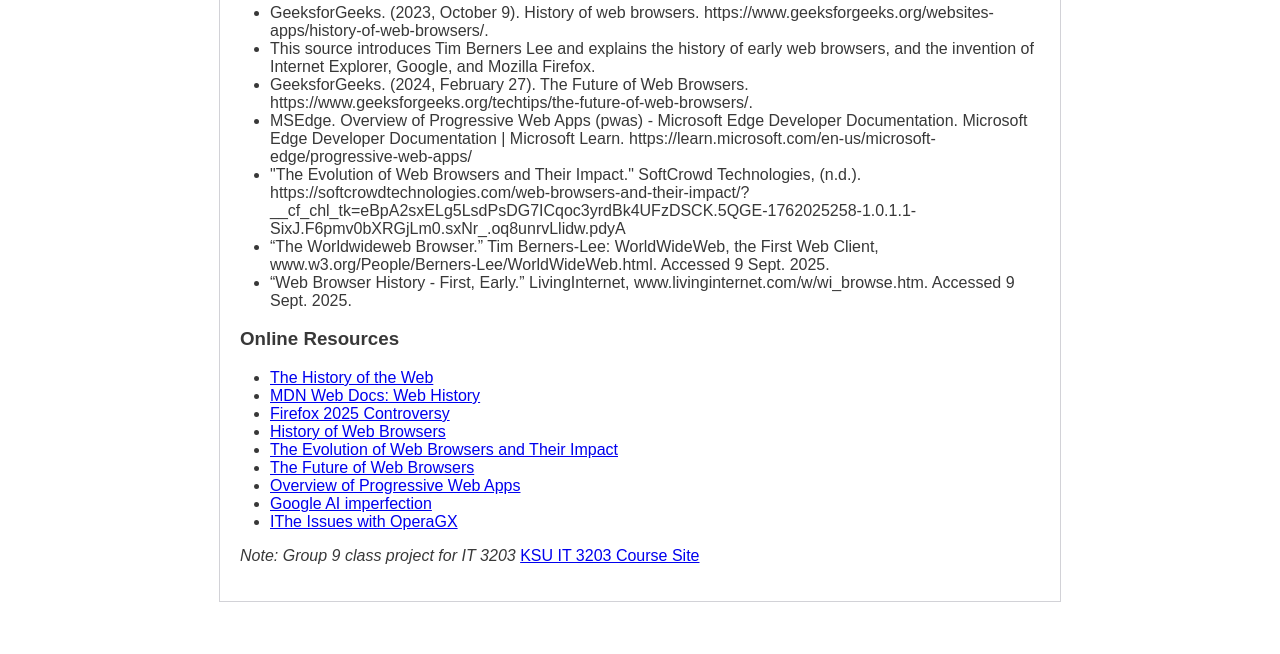
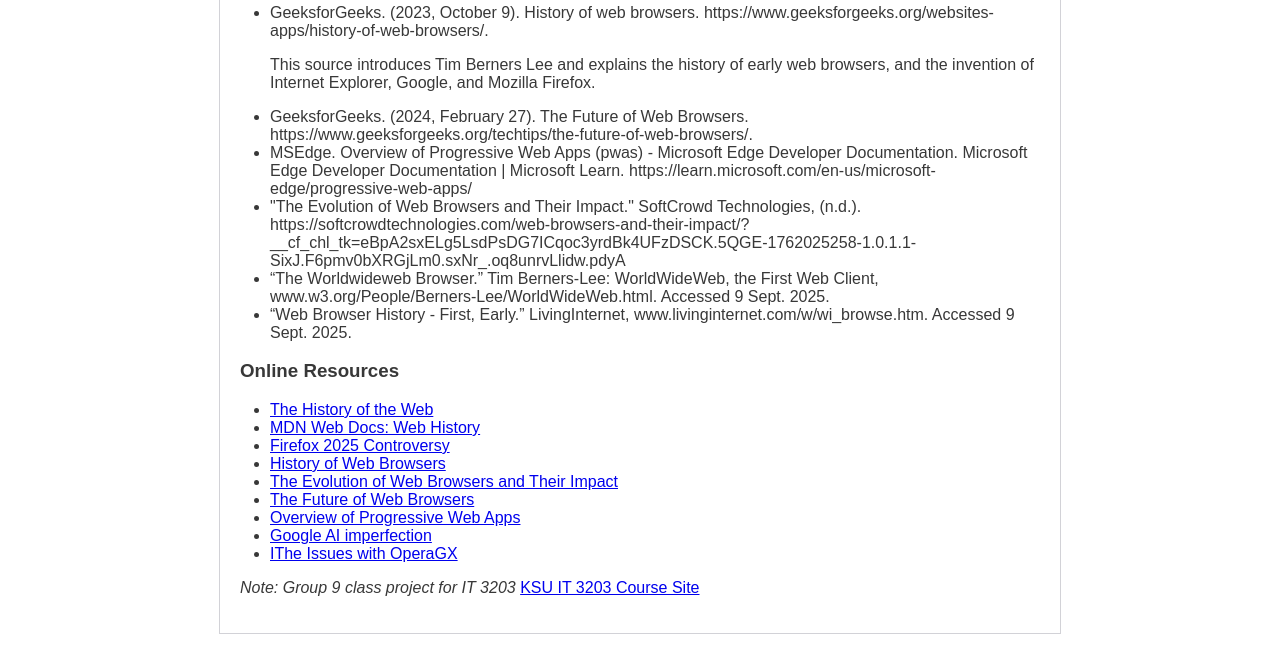
Before and after one commit to dnguy134/it3203.group9, a plain HTML site: page references.html in a window 1280 px wide. Shown: the part 248-902 px from the top of the page. Before the commit the page ends 870 px from the top, so only its background shows below. Drawn offline with Linux system fonts and the light colour scheme.

Commit message:
Update references.html

```diff
--- a/references.html
+++ b/references.html
@@ -30,7 +30,8 @@
         <h3>References</h3>
         <ul>
             <li>GeeksforGeeks. (2023, October 9). History of web browsers. https://www.geeksforgeeks.org/websites-apps/history-of-web-browsers/.</li>
-            <li>This source introduces Tim Berners Lee and explains the history of early web browsers, and the invention of Internet Explorer, Google, and Mozilla Firefox.</li>
+
+            <p>This source introduces Tim Berners Lee and explains the history of early web browsers, and the invention of Internet Explorer, Google, and Mozilla Firefox.</p>
             <li>GeeksforGeeks. (2024, February 27). The Future of Web Browsers. https://www.geeksforgeeks.org/techtips/the-future-of-web-browsers/.</li>
             <li>MSEdge. Overview of Progressive Web Apps (pwas) - Microsoft Edge Developer Documentation. Microsoft Edge Developer Documentation | Microsoft Learn. https://learn.microsoft.com/en-us/microsoft-edge/progressive-web-apps/</li>
             <li>"The Evolution of Web Browsers and Their Impact." SoftCrowd Technologies, (n.d.). https://softcrowdtechnologies.com/web-browsers-and-their-impact/?__cf_chl_tk=eBpA2sxELg5LsdPsDG7ICqoc3yrdBk4UFzDSCK.5QGE-1762025258-1.0.1.1-SixJ.F6pmv0bXRGjLm0.sxNr_.oq8unrvLlidw.pdyA </li>
```
